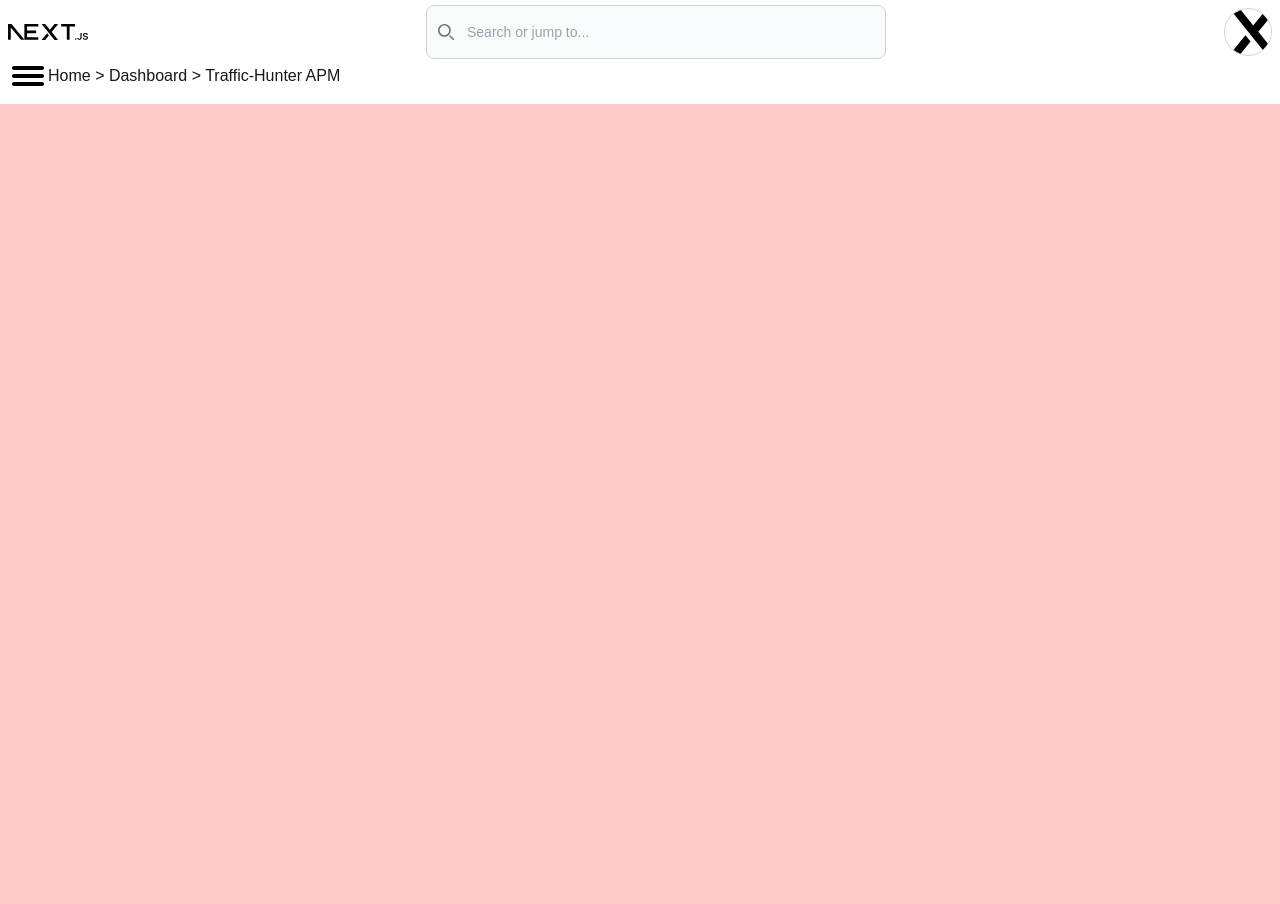
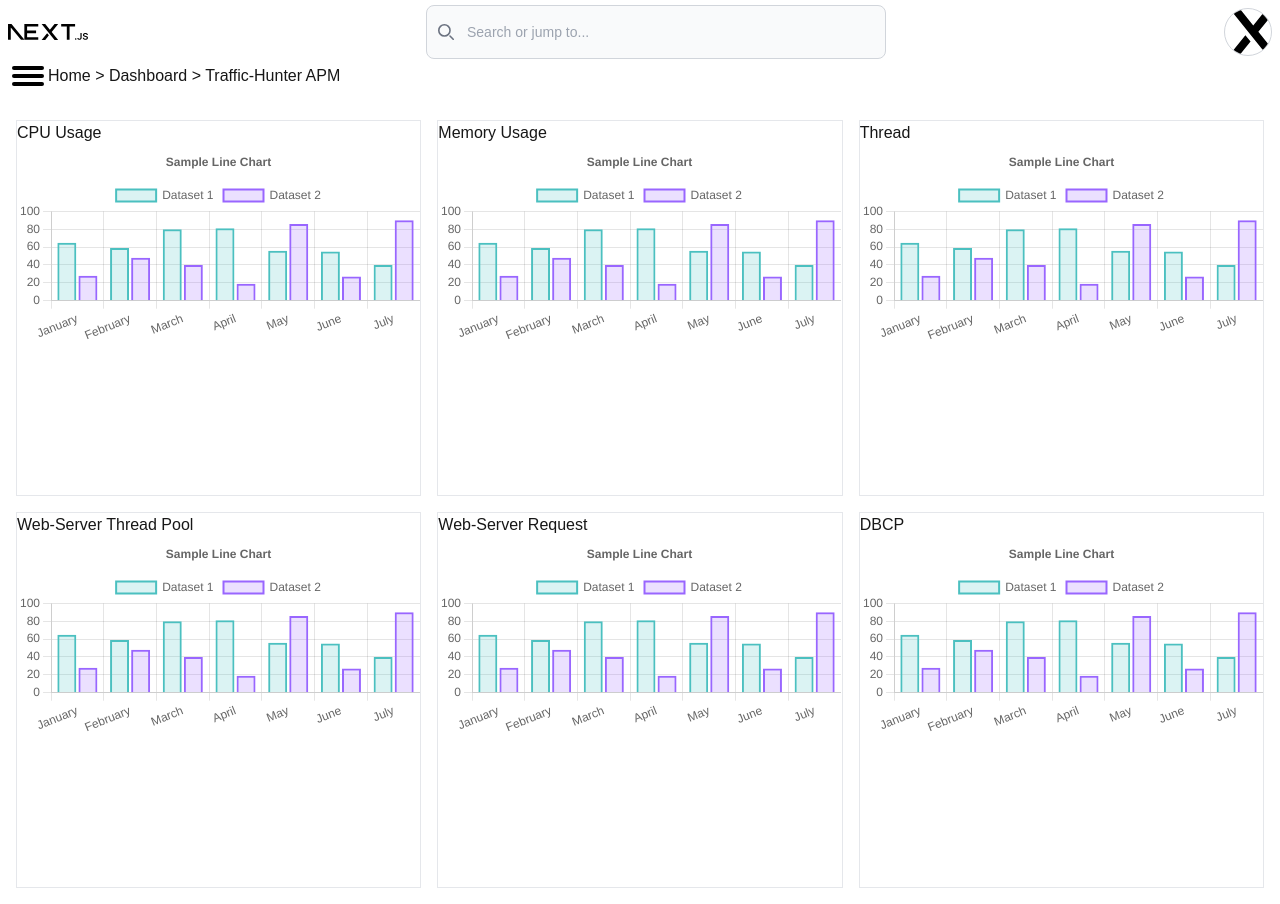
Before and after one commit to traffic-hunter/traffic_hunter_FE, a Next.js app: page / in a window 1280 px wide. Built offline with nearby package versions, Linux system fonts and the light colour scheme.

Commit message:
feat: 차트 컴포넌트 더미 데이터로 구현

```diff
--- a/app/_components/chart.tsx
+++ b/app/_components/chart.tsx
@@ -1,9 +1,34 @@
-import { ChartData, ChartOptions } from 'chart.js';
+'use client';
+
 import React from 'react';
 import { Bar, Doughnut, Line, Pie } from 'react-chartjs-2';
+import {
+  Chart as ChartJS,
+  CategoryScale,
+  LinearScale,
+  PointElement,
+  LineElement,
+  BarElement,
+  Title,
+  Tooltip,
+  Legend,
+  ChartData,
+  ChartOptions,
+} from 'chart.js';
+
+ChartJS.register(
+  CategoryScale,
+  LinearScale,
+  PointElement,
+  LineElement,
+  BarElement,
+  Title,
+  Tooltip,
+  Legend,
+);
 
 interface ChartSelectorProps {
-  chartType: 'bar' | 'line' | 'pie' | 'doughnut'; // 차트 타입
+  type: 'bar' | 'line' | 'pie' | 'doughnut'; // 차트 타입
   data: ChartData; // 차트 데이터
   options?: ChartOptions; // 차트 옵션 (선택 사항)
 }
@@ -12,17 +37,17 @@ interface ChartProps extends ChartSelectorProps {
   title: string;
 }
 
-const Chart = ({ title, chartType, data, options }: ChartProps) => {
+const Chart = ({ title, type, data, options }: ChartProps) => {
   return (
-    <div className="bg-red-300 w-full h-full">
+    <div className="w-full h-full border">
       <h3>{title}</h3>
-      <ChartSelector chartType={chartType} data={data} options={options} />
+      <ChartSelector type={type} data={data} options={options} />
     </div>
   );
 };
 
-const ChartSelector = ({ chartType, data, options }: ChartSelectorProps) => {
-  switch (chartType) {
+const ChartSelector = ({ type, data, options }: ChartSelectorProps) => {
+  switch (type) {
     case 'bar':
       return (
         <Bar
--- /dev/null
+++ b/app/_lib/data.ts
@@ -0,0 +1,35 @@
+export const data = {
+  labels: ['January', 'February', 'March', 'April', 'May', 'June', 'July'],
+  datasets: [
+    {
+      label: 'Dataset 1',
+      data: [65, 59, 80, 81, 56, 55, 40],
+      borderColor: 'rgba(75, 192, 192, 1)',
+      backgroundColor: 'rgba(75, 192, 192, 0.2)',
+      borderWidth: 2,
+      tension: 0.4, // 선의 곡률
+    },
+    {
+      label: 'Dataset 2',
+      data: [28, 48, 40, 19, 86, 27, 90],
+      borderColor: 'rgba(153, 102, 255, 1)',
+      backgroundColor: 'rgba(153, 102, 255, 0.2)',
+      borderWidth: 2,
+      tension: 0.4,
+    },
+  ],
+};
+
+// 옵션 정의
+export const options = {
+  responsive: true,
+  plugins: {
+    legend: {
+      position: 'top' as const, // position 값을 'top'으로 설정
+    },
+    title: {
+      display: true,
+      text: 'Sample Line Chart',
+    },
+  },
+};
--- a/app/page.tsx
+++ b/app/page.tsx
@@ -2,6 +2,8 @@ import Image from 'next/image';
 import HamburgerMenu from './_components/hamburger';
 import SearchBar from './_components/seachBar';
 import Link from 'next/link';
+import { data, options } from './_lib/data';
+import Chart from './_components/chart';
 
 export default function Home() {
   return (
@@ -34,13 +36,23 @@ export default function Home() {
           <span>{'Home > Dashboard > Traffic-Hunter APM'}</span>
         </div>
       </header>
-      <main className="grid grid-rows-2 grid-cols-3 gap-4 items-center sm:items-start w-full h-screen bg-red-200 p-4">
-        {/* <Chart title="CPU Usage" />
-        <Chart title="Memory Usage" />
-        <Chart title="Thread" />
-        <Chart title="Web-Server Thread Pool" />
-        <Chart title="Web-Server Request" />
-        <Chart title="DBCP" /> */}
+      <main className="grid grid-rows-2 grid-cols-3 gap-4 items-center sm:items-start w-full h-screen p-4">
+        <Chart title="CPU Usage" type="bar" data={data} options={options} />
+        <Chart title="Memory Usage" type="bar" data={data} options={options} />
+        <Chart title="Thread" type="bar" data={data} options={options} />
+        <Chart
+          title="Web-Server Thread Pool"
+          type="bar"
+          data={data}
+          options={options}
+        />
+        <Chart
+          title="Web-Server Request"
+          type="bar"
+          data={data}
+          options={options}
+        />
+        <Chart title="DBCP" type="bar" data={data} options={options} />
       </main>
     </>
   );
```
